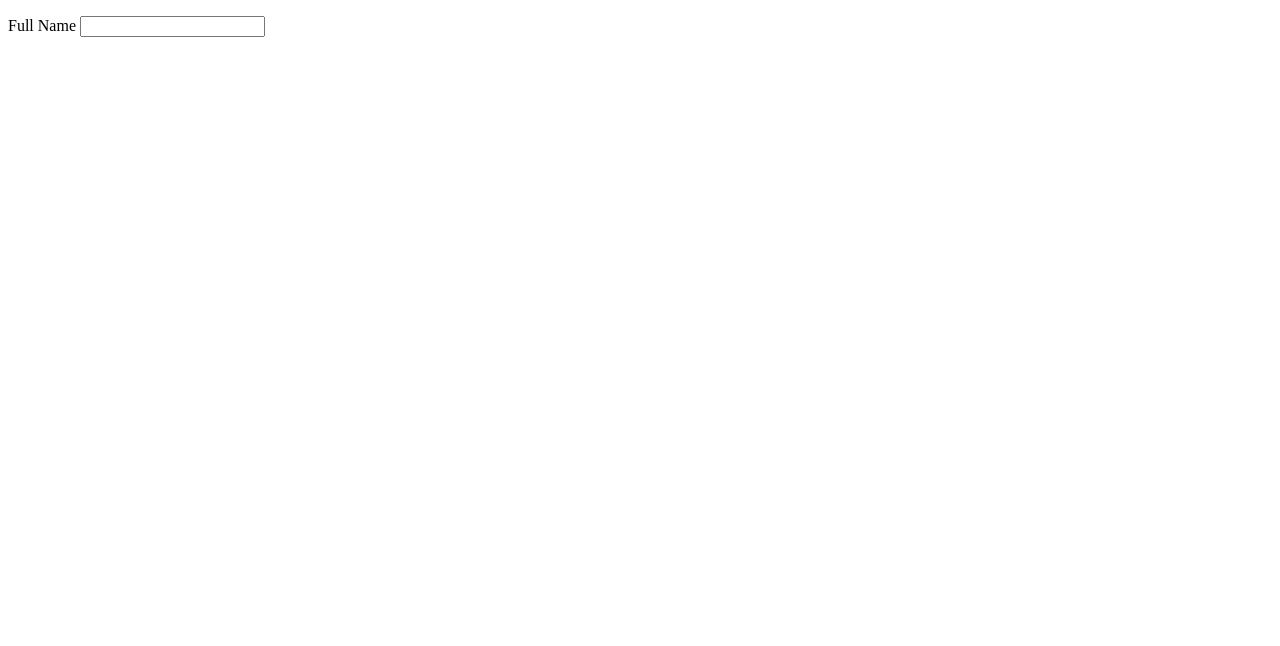
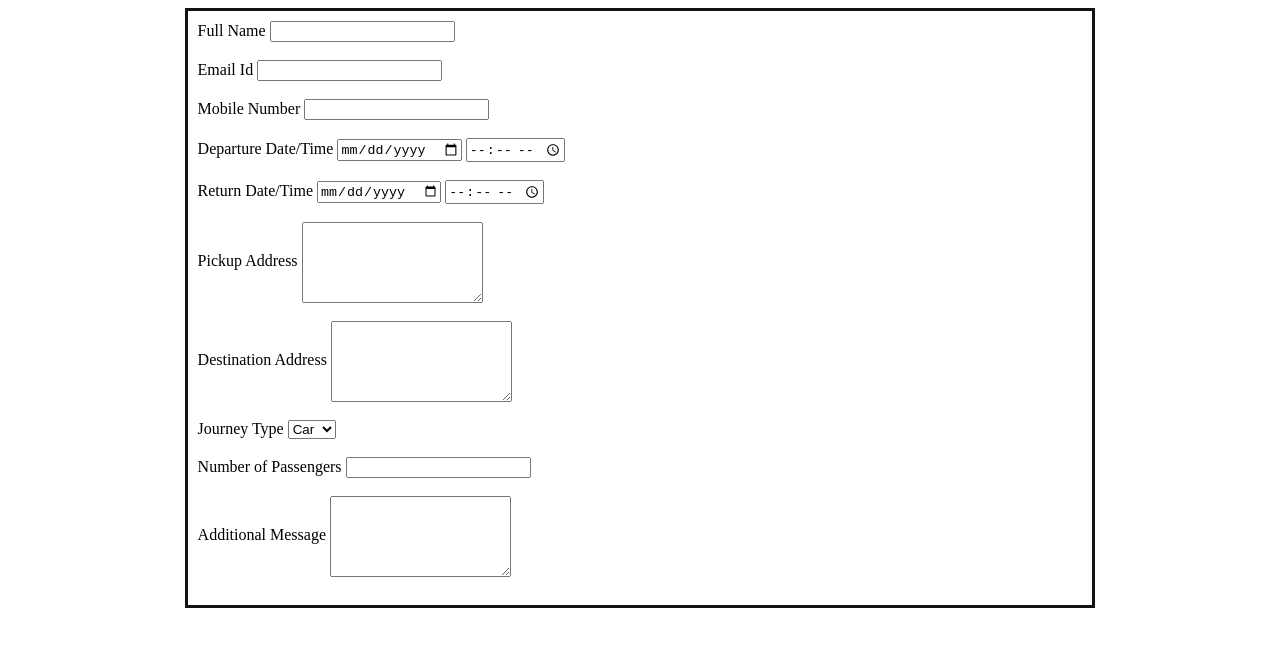
Before and after one commit to MounikaK2/hotelReservation, a plain HTML site: page index.html in a window 1280 px wide. Drawn offline with Linux system fonts and the light colour scheme.

Commit message:
Add files via upload

```diff
--- a/index.html
+++ b/index.html
@@ -4,11 +4,52 @@
     <meta charset="UTF-8">
     <meta http-equiv="X-UA-Compatible" content="IE=edge">
     <meta name="viewport" content="width=device-width, initial-scale=1.0">
+    <link rel="stylesheet" href="styles.css">
     <title>Document</title>
 </head>
 <body>
+    <div>
     <form>
-       <p>Full Name <input type="text"></p>
-    </form>
+        <label for="fname">Full Name</label>
+        <input type="text" id="fname" name="fname"><br><br>
+
+        <label for="mail">Email Id</label>
+        <input type="text" id="mail" name="mail"><br><br>
+
+        <label for="mobileNum">Mobile Number</label>
+        <input type="text" id="mobileNum" name="mobileNum"><br><br>
+
+        <label for="departDate">Departure Date/Time</label>
+        <input type="date" id="departDate" name="departDate">
+        <input type="time" id="departDate" name="departDate"><br><br>
+
+        <label for="returnDate">Return Date/Time</label>
+        <input type="date" id="returnDate" name="returnDate">
+        <input type="time" id="returnDate" name="returnDate"><br><br>
+
+        <label for="PickAddress">Pickup Address</label>
+        <textarea rows = "5" name = "PickAddress" id ="PickAddress">
+         </textarea><br><br>
+
+         <label for="destAddress">Destination Address</label>
+        <textarea rows = "5" name = "destAddress" id ="destAddress">
+         </textarea><br><br>
+
+         <label for="type">Journey Type</label>
+         <select name="type" id="type">
+           <option value="Car">Car</option>
+           <option value="Bus">Bus</option>
+           <option value="Bike">Bike</option>
+         </select>
+         <br><br>
+
+         <label for="PassNo">Number of Passengers</label>
+         <input type="number" name="PassNo" id="PassNo">
+         <br><br>
+
+         <label for="addMessage">Additional Message</label>
+        <textarea rows = "5" name = "addMessage" id ="addMessage">
+         </textarea><br><br>
+    </form></div>
 </body>
 </html>
--- /dev/null
+++ b/styles.css
@@ -0,0 +1,10 @@
+textarea{
+    vertical-align: middle;
+}
+div {
+    margin: auto;
+  width: 70%;
+  border: 3px solid rgb(20, 18, 20);
+  padding: 10px;
+
+}
```
